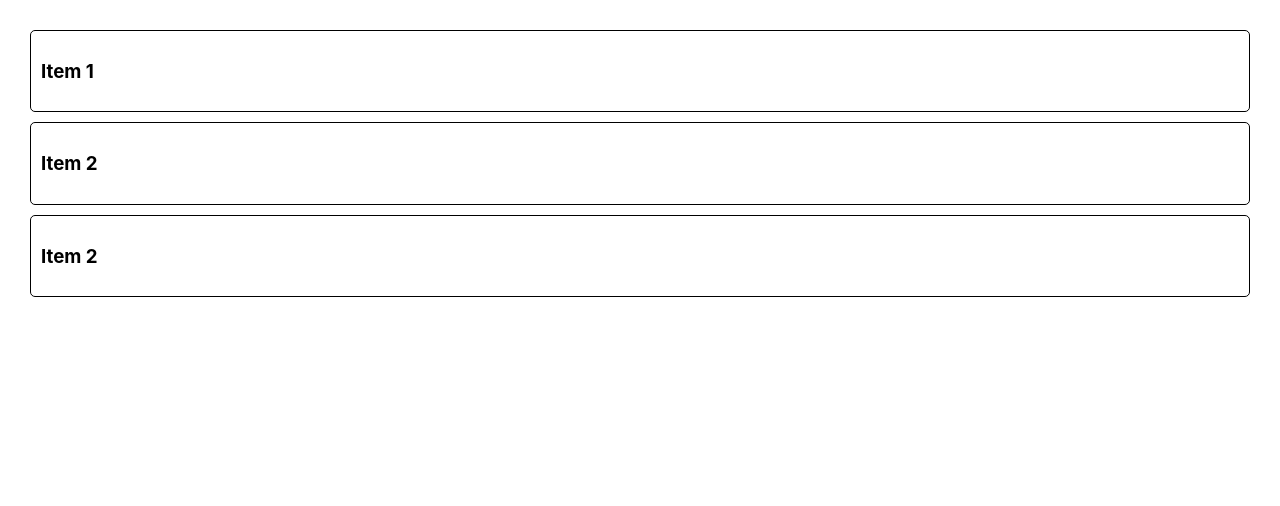
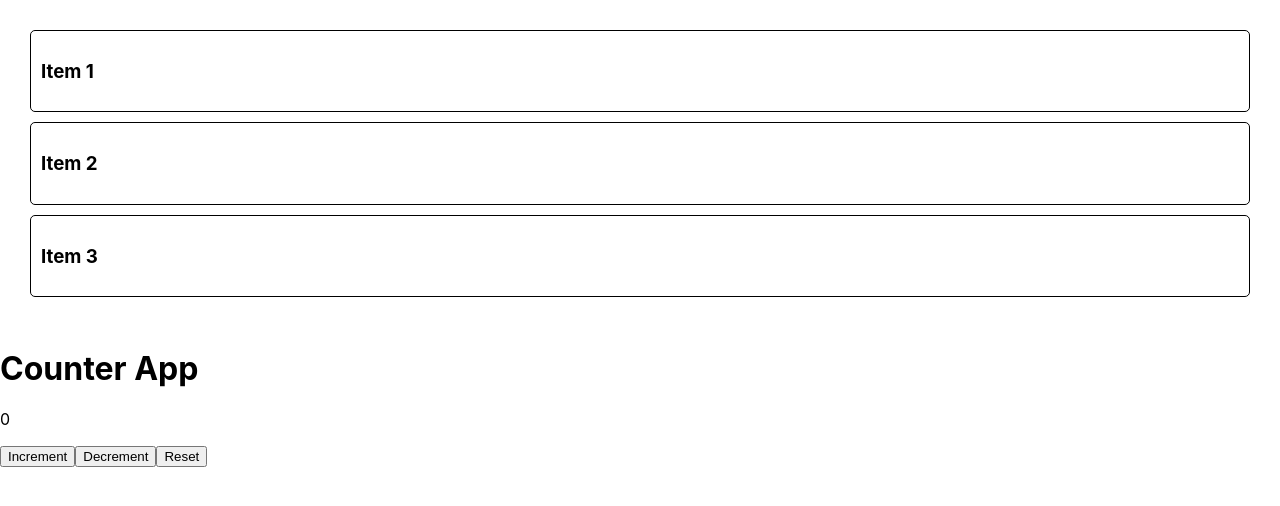
Before and after one commit to vivekdhumal28/MachineCodes, a React (Create React App) app: page / in a window 1280 px wide. Shown: the top 506 px of the page. Built offline with nearby package versions, Linux system fonts and the light colour scheme.

Commit message:
Added new Component

```diff
--- a/src/App.js
+++ b/src/App.js
@@ -1,11 +1,13 @@
 import "./App.css";
 import Accordion from "./Components/Accordian";
+import Counter from "./Components/Counter";
 
 function App() {
   return (
     <div className="App">
       <div>
         <Accordion />
+        <Counter />
       </div>
     </div>
   );
--- a/src/Components/Accordian.js
+++ b/src/Components/Accordian.js
@@ -11,7 +11,7 @@ const Accordian = () => {
       content: "This is content of Item 2",
     },
     {
-      title: "Item 2",
+      title: "Item 3",
       content: "This is content of Item 3",
     },
   ];
--- /dev/null
+++ b/src/Components/Counter.js
@@ -0,0 +1,30 @@
+import React, { useState } from "react";
+
+const Counter = () => {
+  const [count, setCount] = useState(0);
+
+  const incrementCount = () => {
+    setCount((count) => count + 1);
+  };
+  const decrementCount = () => {
+    if (count > 0) {
+      setCount((count) => count - 1); // callback give you last updated state
+    }
+  };
+
+  const reset = () => {
+    setCount(0);
+  };
+  return (
+    <div>
+      <h1>Counter App</h1>
+      <p>{count}</p>
+
+      <button onClick={incrementCount}>Increment</button>
+      <button onClick={decrementCount}>Decrement</button>
+      <button onClick={reset}>Reset</button>
+    </div>
+  );
+};
+
+export default Counter;
```
